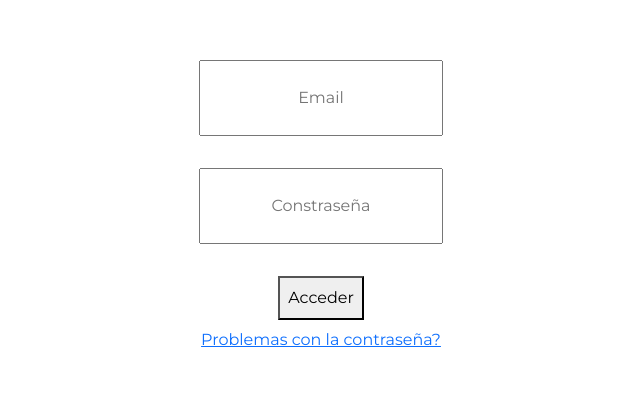
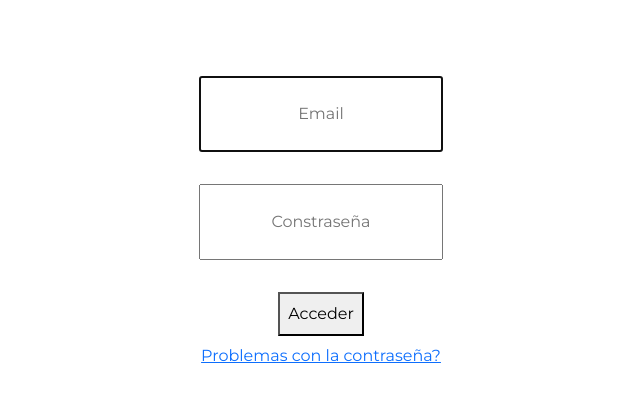
Before and after one commit to aleswebgit/Deploy-Habit-Front-End, a React (Create React App) app: page /login in a window 1280 px wide. Shown: the part 140-542 px from the top of the page, without its empty margins (319-959 px from the left). Built offline with nearby package versions, Linux system fonts and the light colour scheme.

Commit message:
set login architecture in LoginForm.jsx

```diff
--- a/src/Components/LoginForm.jsx
+++ b/src/Components/LoginForm.jsx
@@ -1,13 +1,59 @@
-import React from 'react'
-import { useNavigate } from 'react-router-dom'
+import { useRef, useState, useEffect } from 'react'
+// import { useNavigate } from 'react-router-dom'
+import axios from '../api/axios'
 
 function LoginForm (){
 
-  const navigate = useNavigate()
+  // const navigate = useNavigate()
+
+  const userRef = useRef()
+  const errRef = useRef()
+
+  const [email, setEmail] = useState('')
+  const [password, setPassword] = useState('')
+  const [errorMsg, setErrMsg] = useState('')
+
+  useEffect(()=>{
+    userRef.current.focus()
+  },[])
+
+  useEffect(()=>{
+    setErrMsg('')
+  },[email, password])
+
+  const handleSubmit = async (e) => {
+    e.preventDefault()
+    try {
+      const response = await axios.post('/api/auth/signin',
+        JSON.stringify({email, password}),
+        {
+          headers:{
+            'Content-Type' : 'application/json',
+            'Access-Control-Allow-Origin' : '*'
+          },
+        }
+      ).then(response => {
+        console.log(response)
+      })
+      console.log('YOU ARE LOGGED IN!')
+      console.log(JSON.stringify(response?.data))
+      setEmail('')
+      setPassword('')
+    } catch (error) {
+      console.log(error.response)
+    }
+  }
+
+  useEffect(() => {
+
+  }, [])
 
 
   return(
     <section className='flex min-h-screen items-stretch text-white'>
+
+      <p ref={errRef} className={errorMsg ? 'errmsg' : 'offscreen'} aria-live='assertive'>{errorMsg}</p>
+
       <div className='relative hidden w-1/2 items-center bg-cover bg-no-repeat lg:flex bg-[url("https://static.vecteezy.com/system/resources/previews/005/611/051/non_2x/hands-of-different-people-and-hearts-on-a-white-background-tolerance-illustration-free-vector.jpg")] ' >
         <div className='absolute inset-0 z-0 bg-orange-400 opacity-70'>
         </div>
@@ -23,17 +69,20 @@ function LoginForm (){
         <div className='z-20 w-full py-6'>
           <h1 className='inline-fle my-10 mb-40 h-7 w-auto text-5xl text-[#BC4E2A] sm:h-8'>¡Te damos la bienvenida!</h1>
 
-          <form  className='mx-auto w-full px-4 sm:w-2/3 lg:px-0'>
+
+          <form onSubmit={handleSubmit} className='mx-auto w-full px-4 sm:w-2/3 lg:px-0'>
             <div className='pb-2 pt-4'>
-              <input type='email' name='email' id='email' placeholder='Email' className='w-full rounded-full bg-orange-300 p-4 text-center text-lg placeholder:text-white' />
+              <input onChange={(e)=>setEmail(e.target.value)} value={email} required ref={userRef} type='email' name='email' id='email' placeholder='Email' className='w-full rounded-full bg-orange-300 p-4 text-center text-lg placeholder:text-white' />
             </div>
             <div className='pb-2 pt-4'>
-              <input className='w-full rounded-full bg-orange-300 p-4 text-center text-lg placeholder:text-white' type='password' name='password' id='password' placeholder='Constraseña' />
+              <input onChange={(e)=>setPassword(e.target.value)} value={password} required className='w-full rounded-full bg-orange-300 p-4 text-center text-lg placeholder:text-white' type='password' name='password' id='password' placeholder='Constraseña' />
             </div>
             <div className='px-4 pb-2 pt-4'>
-              <button className='m-auto block w-40 justify-center rounded-full bg-orange-500 p-2 text-lg uppercase hover:bg-orange-600 focus:outline-none' onClick={() => navigate('/Home')}>Acceder</button>
+              <button type="submit" className='m-auto block w-40 justify-center rounded-full bg-orange-500 p-2 text-lg uppercase hover:bg-orange-600 focus:outline-none'>Acceder</button>
+              {/* onClick={() => navigate('/Home')} */}
             </div>
           </form>
+
           <div className='mt-10 text-center font-extralight text-orange-900 hover:text-black hover:underline'>
             <a href='/#'>Problemas con la contraseña?</a>
           </div>
```
